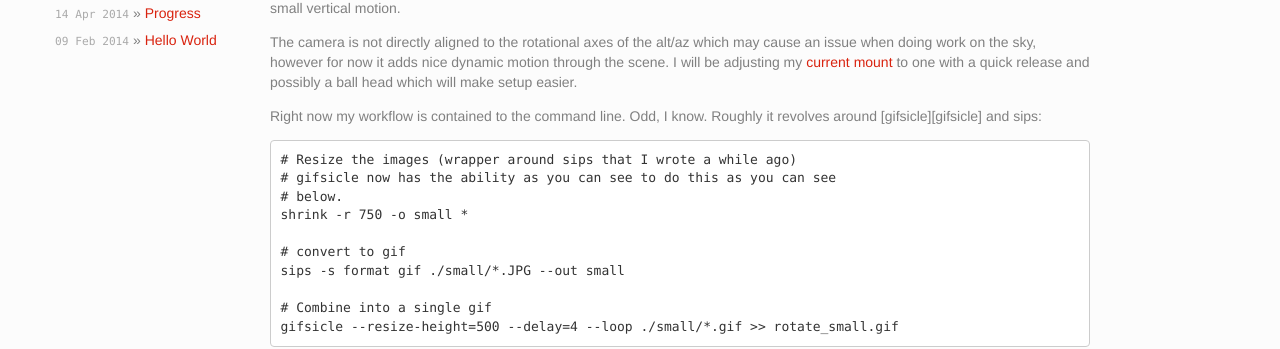
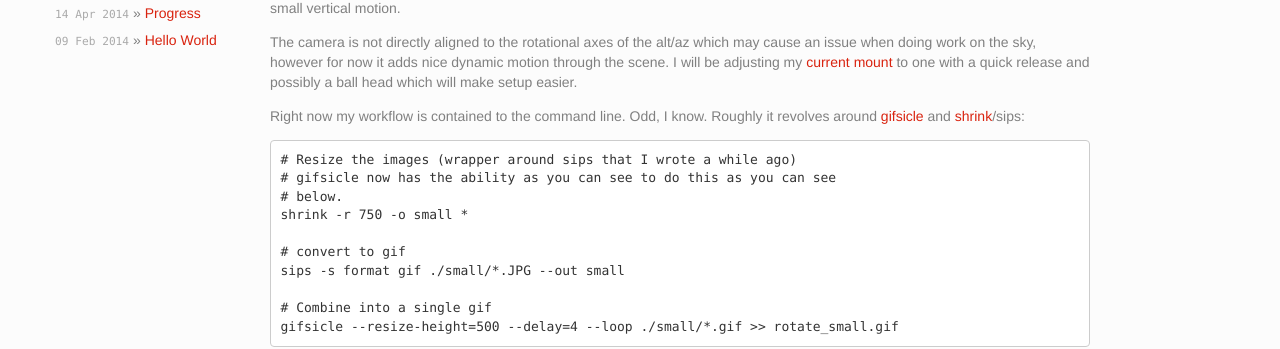
Before and after one commit to ajmendez/ajmendez.github.com, a Jekyll site: the page built from _posts/2014-07-02-rotations.md, in a window 1280 px wide and 1096 px high. Shown: the part 469-818 px from the top of the window. Built offline with Jekyll 4.4.1, drawn with Linux system fonts in a browser that asks for light colours; nearby versions of some CDN libraries; Markdown is read by kramdown in place of the engine named in the settings.

Commit message:
fixing links

```diff
--- a/_posts/2014-07-02-rotations.md
+++ b/_posts/2014-07-02-rotations.md
@@ -46,7 +46,7 @@ dynamic motion through the scene.  I will be adjusting my [current mount][mount]
 to one with a quick release and possibly a ball head which will make setup easier.
 
 Right now my workflow is contained to the command line.  Odd, I know.  Roughly
-it revolves around [gifsicle][gifsicle] and sips:
+it revolves around [gifsicle][gifsicle] and [shrink][shrink]/sips:
 
     # Resize the images (wrapper around sips that I wrote a while ago)
     # gifsicle now has the ability as you can see to do this as you can see
@@ -72,6 +72,9 @@ Here are some others:
 
 <!-- <img height="200" class="gfyitem" data-id="CircularActiveAustraliansilkyterrier" /> -->
 
+
+[shrink]:     https://github.com/ajmendez/osx_scripts/blob/master/images/shrink
+[gifsicle]:   http://www.lcdf.org/gifsicle/
 [gfycat]:     https://www.gfycat.com/
 [packet]:     https://github.com/ajmendez/graffito
 [mount]:      https://www.flickr.com/photos/pxddn/14252117420/
```
